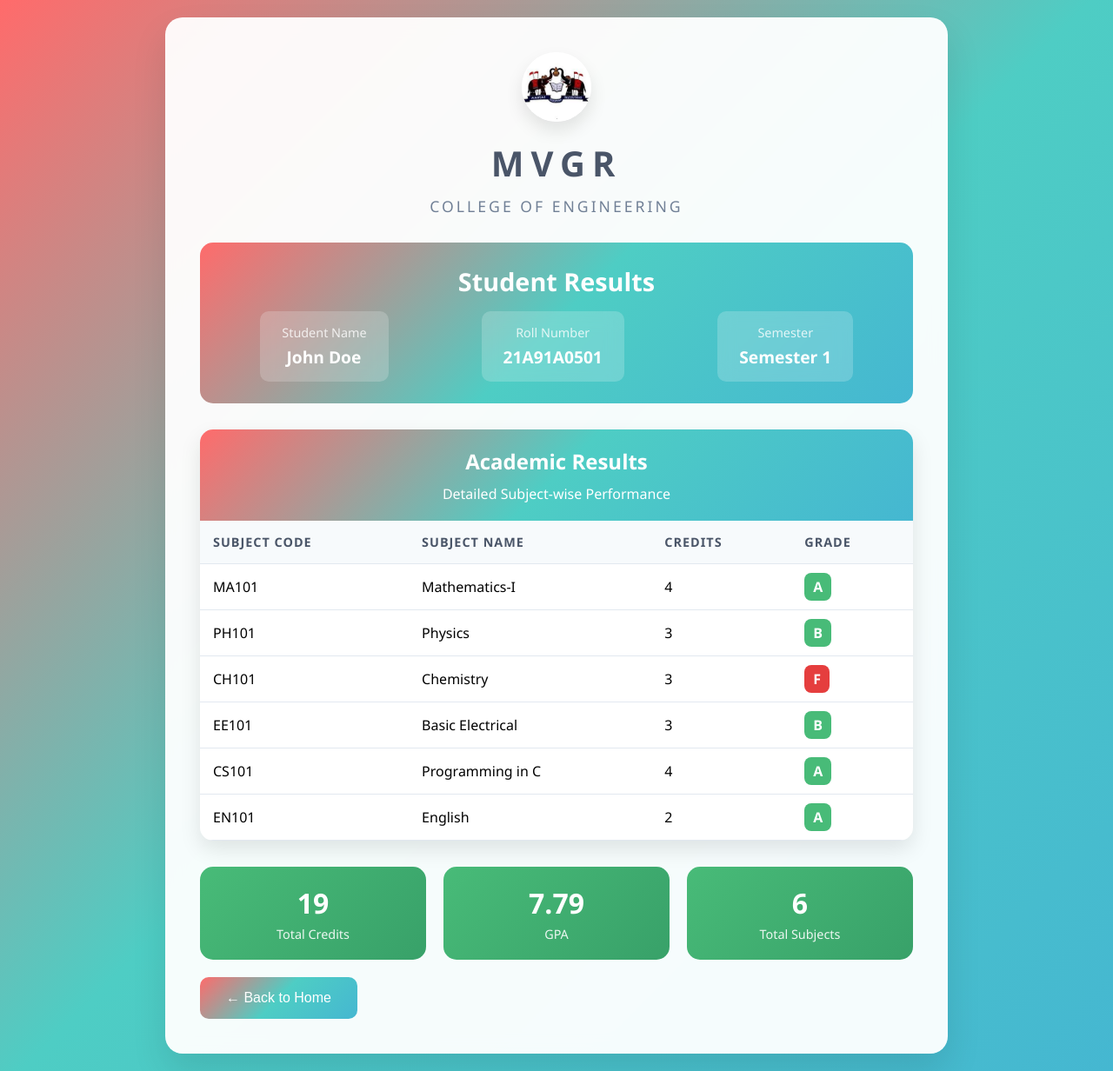
After one commit to RAVI252000/result-portal, a Flask app: page /display in a window 1280 px wide. The commit adds this page. Shown: the whole page at 87% size. Run offline with Flask 3, Linux system fonts and the light colour scheme; some libraries are stand-ins or nearby versions.

Commit message:
added result page

```diff
--- a/app.py
+++ b/app.py
@@ -1,4 +1,4 @@
-from flask import Flask, render_template
+from flask import Flask, render_template, request
 
 app = Flask(__name__)
 
@@ -8,5 +8,16 @@ def home():
   return render_template('homepage.html')
 
 
+@app.route('/display', methods=['GET', 'POST'])
+def display():
+  if request.method == 'POST':
+    rollno = request.form['rollno']
+    sem = request.form['sem']
+    # Fetch result data for rollno and sem, then pass it to results.html
+    # For demonstration, just pass rollno and sem:
+    return render_template('results.html', rollno=rollno, sem=sem)
+  return render_template('results.html')  # optional for GET
+
+
 if __name__ == '__main__':
   app.run(host='0.0.0.0', debug=True)
--- /dev/null
+++ b/static/result.css
@@ -0,0 +1,296 @@
+
+  * {
+    margin: 0;
+    padding: 0;
+    box-sizing: border-box;
+  }
+
+  body {
+    font-family: "Segoe UI", Tahoma, Geneva, Verdana, sans-serif;
+    background: linear-gradient(
+      135deg,
+      #ff6b6b 0%,
+      #4ecdc4 50%,
+      #45b7d1 100%
+    );
+    min-height: 100vh;
+    display: flex;
+    align-items: center;
+    justify-content: center;
+    padding: 20px;
+  }
+
+  .container {
+    background: rgba(255, 255, 255, 0.95);
+    border-radius: 20px;
+    padding: 40px;
+    box-shadow: 0 20px 40px rgba(0, 0, 0, 0.1);
+    backdrop-filter: blur(10px);
+    max-width: 900px;
+    width: 100%;
+    animation: fadeIn 0.8s ease-out;
+  }
+
+  @keyframes fadeIn {
+    from {
+      opacity: 0;
+      transform: translateY(30px);
+    }
+    to {
+      opacity: 1;
+      transform: translateY(0);
+    }
+  }
+
+  .header {
+    text-align: center;
+    margin-bottom: 30px;
+  }
+
+  .logo {
+    width: 80px;
+    height: 80px;
+    background: white;
+    border-radius: 50%;
+    margin: 0 auto 20px;
+    display: flex;
+    align-items: center;
+    justify-content: center;
+    box-shadow: 0 10px 20px rgba(0, 0, 0, 0.1);
+  }
+
+  .logo img {
+    width: 100%;
+    height: 100%;
+    object-fit: cover;
+    border-radius: 50%;
+  }
+
+  .college-name {
+    font-size: 2.5rem;
+    font-weight: bold;
+    color: #4a5568;
+    margin-bottom: 10px;
+    letter-spacing: 8px;
+  }
+
+  .college-subtitle {
+    font-size: 1.1rem;
+    color: #718096;
+    letter-spacing: 3px;
+    margin-bottom: 30px;
+  }
+
+  .student-info {
+    background: linear-gradient(
+      135deg,
+      #ff6b6b 0%,
+      #4ecdc4 50%,
+      #45b7d1 100%
+    );
+    color: white;
+    padding: 25px;
+    border-radius: 15px;
+    margin-bottom: 30px;
+    text-align: center;
+  }
+
+  .student-info h2 {
+    font-size: 1.8rem;
+    margin-bottom: 15px;
+  }
+
+  .info-row {
+    display: flex;
+    justify-content: space-around;
+    flex-wrap: wrap;
+    gap: 20px;
+  }
+
+  .info-item {
+    background: rgba(255, 255, 255, 0.2);
+    padding: 15px 25px;
+    border-radius: 10px;
+    backdrop-filter: blur(10px);
+  }
+
+  .info-label {
+    font-size: 0.9rem;
+    opacity: 0.8;
+    margin-bottom: 5px;
+  }
+
+  .info-value {
+    font-size: 1.2rem;
+    font-weight: bold;
+  }
+
+  .results-table {
+    background: white;
+    border-radius: 15px;
+    overflow: hidden;
+    box-shadow: 0 10px 25px rgba(0, 0, 0, 0.1);
+    margin-bottom: 30px;
+  }
+
+  .table-header {
+    background: linear-gradient(
+      135deg,
+      #ff6b6b 0%,
+      #4ecdc4 50%,
+      #45b7d1 100%
+    );
+    color: white;
+    padding: 20px;
+    text-align: center;
+  }
+
+  .table-header h3 {
+    font-size: 1.5rem;
+    margin-bottom: 10px;
+  }
+
+  table {
+    width: 100%;
+    border-collapse: collapse;
+  }
+
+  th,
+  td {
+    padding: 15px;
+    text-align: left;
+    border-bottom: 1px solid #e2e8f0;
+  }
+
+  th {
+    background: #f7fafc;
+    font-weight: bold;
+    color: #4a5568;
+    text-transform: uppercase;
+    font-size: 0.9rem;
+    letter-spacing: 1px;
+  }
+
+  tr:hover {
+    background: #f7fafc;
+    transition: background 0.3s ease;
+  }
+
+  .grade {
+    font-weight: bold;
+    padding: 5px 10px;
+    border-radius: 8px;
+    text-align: center;
+    color: white;
+  }
+
+  .grade-A {
+    background: #48bb78;
+  }
+  .grade-B {
+    background: #48bb78;
+  }
+  .grade-C {
+    background: #48bb78;
+  }
+  .grade-D {
+    background: #48bb78;
+  }
+  .grade-F {
+    background: #e53e3e;
+  }
+
+  .summary {
+    display: flex;
+    justify-content: space-around;
+    flex-wrap: wrap;
+    gap: 20px;
+    margin-top: 30px;
+  }
+
+  .summary-item {
+    background: linear-gradient(135deg, #48bb78 0%, #38a169 100%);
+    color: white;
+    padding: 20px;
+    border-radius: 15px;
+    text-align: center;
+    flex: 1;
+    min-width: 150px;
+  }
+
+  .summary-value {
+    font-size: 2rem;
+    font-weight: bold;
+    margin-bottom: 5px;
+  }
+
+  .summary-label {
+    font-size: 0.9rem;
+    opacity: 0.9;
+  }
+
+  .back-btn {
+    background: linear-gradient(
+      135deg,
+      #ff6b6b 0%,
+      #4ecdc4 50%,
+      #45b7d1 100%
+    );
+    color: white;
+    border: none;
+    padding: 15px 30px;
+    border-radius: 10px;
+    font-size: 1rem;
+    cursor: pointer;
+    transition: all 0.3s ease;
+    margin-top: 20px;
+  }
+
+  .back-btn:hover {
+    transform: translateY(-2px);
+    box-shadow: 0 10px 20px rgba(0, 0, 0, 0.2);
+  }
+
+  .loading {
+    text-align: center;
+    padding: 40px;
+    color: #718096;
+  }
+
+  .error {
+    background: #fed7d7;
+    color: #c53030;
+    padding: 20px;
+    border-radius: 10px;
+    margin: 20px 0;
+    text-align: center;
+  }
+
+  @media (max-width: 768px) {
+    .container {
+      padding: 20px;
+      margin: 10px;
+    }
+
+    .college-name {
+      font-size: 2rem;
+      letter-spacing: 4px;
+    }
+
+    .info-row {
+      flex-direction: column;
+    }
+
+    .summary {
+      flex-direction: column;
+    }
+
+    table {
+      font-size: 0.9rem;
+    }
+
+    th,
+    td {
+      padding: 10px;
+    }
+  }
--- a/templates/homepage.html
+++ b/templates/homepage.html
@@ -67,8 +67,8 @@
       <h1>MVGR</h1>
       <h2>College of Engineering</h2>
 
-      <form id="resultForm">
-        <div class="form-group">
+        <form id="resultForm" action="/display" method="POST">
+          <div class="form-group">
           <label for="rollno">Roll Number</label>
           <input
             type="text"
--- /dev/null
+++ b/templates/results.html
@@ -0,0 +1,295 @@
+<!DOCTYPE html>
+<html lang="en">
+  <head>
+    <meta charset="UTF-8" />
+    <meta name="viewport" content="width=device-width, initial-scale=1.0" />
+    <title>Results - MVGR College of Engineering</title>
+    <script src="https://cdnjs.cloudflare.com/ajax/libs/xlsx/0.18.5/xlsx.full.min.js"></script>
+    <link rel="stylesheet" href="/static/result.css">
+      </head>
+  <body>
+    <div class="container">
+      <div class="header">
+        <div class="logo">
+          <img src="/static/image.png" alt="MVGR Logo" />
+        </div>
+        <h1 class="college-name">MVGR</h1>
+        <p class="college-subtitle">COLLEGE OF ENGINEERING</p>
+      </div>
+
+      <div class="student-info">
+        <h2>Student Results</h2>
+        <div class="info-row">
+          <div class="info-item">
+            <div class="info-label">Student Name</div>
+            <div class="info-value" id="studentName">Loading...</div>
+          </div>
+          <div class="info-item">
+            <div class="info-label">Roll Number</div>
+            <div class="info-value" id="rollNumber">Loading...</div>
+          </div>
+          <div class="info-item">
+            <div class="info-label">Semester</div>
+            <div class="info-value" id="semester">Loading...</div>
+          </div>
+        </div>
+      </div>
+
+      <div class="results-table">
+        <div class="table-header">
+          <h3>Academic Results</h3>
+          <p>Detailed Subject-wise Performance</p>
+        </div>
+
+        <div id="loadingDiv" class="loading">
+          <p>Loading results...</p>
+        </div>
+
+        <div id="errorDiv" class="error" style="display: none">
+          <p>
+            Error loading results. Please make sure the Excel file is available.
+          </p>
+        </div>
+
+        <div id="resultsContent" style="display: none">
+          <table id="resultsTable">
+            <thead>
+              <tr>
+                <th>Subject Code</th>
+                <th>Subject Name</th>
+                <th>Credits</th>
+                <th>Grade</th>
+              </tr>
+            </thead>
+            <tbody id="resultsBody"></tbody>
+          </table>
+        </div>
+      </div>
+
+      <div class="summary" id="summaryDiv" style="display: none">
+        <div class="summary-item">
+          <div class="summary-value" id="totalCredits">0</div>
+          <div class="summary-label">Total Credits</div>
+        </div>
+        <div class="summary-item">
+          <div class="summary-value" id="gpa">0.00</div>
+          <div class="summary-label">GPA</div>
+        </div>
+        <div class="summary-item">
+          <div class="summary-value" id="totalSubjects">0</div>
+          <div class="summary-label">Total Subjects</div>
+        </div>
+      </div>
+
+      <button class="back-btn" onclick="location.href='homepage.html'">
+        ← Back to Home
+      </button>
+    </div>
+
+    <script>
+      // Sample data structure - replace this with actual Excel file reading
+      const sampleData = {
+        "21A91A0501": {
+          name: "John Doe",
+          semesters: {
+            1: [
+              {
+                code: "MA101",
+                subject: "Mathematics-I",
+                credits: 4,
+                grade: "A",
+              },
+              { code: "PH101", subject: "Physics", credits: 3, grade: "B" },
+              { code: "CH101", subject: "Chemistry", credits: 3, grade: "F" },
+              {
+                code: "EE101",
+                subject: "Basic Electrical",
+                credits: 3,
+                grade: "B",
+              },
+              {
+                code: "CS101",
+                subject: "Programming in C",
+                credits: 4,
+                grade: "A",
+              },
+              { code: "EN101", subject: "English", credits: 2, grade: "A" },
+            ],
+            2: [
+              {
+                code: "MA201",
+                subject: "Mathematics-II",
+                credits: 4,
+                grade: "A",
+              },
+              { code: "PH201", subject: "Physics-II", credits: 3, grade: "B" },
+              {
+                code: "ME201",
+                subject: "Engineering Mechanics",
+                credits: 3,
+                grade: "A",
+              },
+              {
+                code: "CS201",
+                subject: "Data Structures",
+                credits: 4,
+                grade: "A",
+              },
+              {
+                code: "EC201",
+                subject: "Digital Electronics",
+                credits: 3,
+                grade: "B",
+              },
+            ],
+          },
+        },
+        "21A91A0502": {
+          name: "Jane Smith",
+          semesters: {
+            1: [
+              {
+                code: "MA101",
+                subject: "Mathematics-I",
+                credits: 4,
+                grade: "A",
+              },
+              { code: "PH101", subject: "Physics", credits: 3, grade: "A" },
+              { code: "CH101", subject: "Chemistry", credits: 3, grade: "F" },
+              {
+                code: "EE101",
+                subject: "Basic Electrical",
+                credits: 3,
+                grade: "A",
+              },
+              {
+                code: "CS101",
+                subject: "Programming in C",
+                credits: 4,
+                grade: "A",
+              },
+              { code: "EN101", subject: "English", credits: 2, grade: "A" },
+            ],
+          },
+        },
+      };
+
+      // Grade point mapping
+      const gradePoints = {
+        A: 10,
+        B: 8,
+        C: 6,
+        D: 4,
+        F: 0,
+      };
+
+      function getUrlParams() {
+        const urlParams = new URLSearchParams(window.location.search);
+        return {
+          rollNumber: urlParams.get("roll") || "21A91A0501",
+          semester: parseInt(urlParams.get("semester")) || 1,
+        };
+      }
+
+      function getGradeClass(grade) {
+        return `grade grade-${grade}`;
+      }
+
+      function calculateGPA(subjects) {
+        let totalCredits = 0;
+        let totalGradePoints = 0;
+
+        subjects.forEach((subject) => {
+          totalCredits += subject.credits;
+          totalGradePoints += subject.credits * gradePoints[subject.grade];
+        });
+
+        return totalCredits > 0
+          ? (totalGradePoints / totalCredits).toFixed(2)
+          : 0.0;
+      }
+
+      function displayResults() {
+        const params = getUrlParams();
+        const studentData = sampleData[params.rollNumber];
+
+        if (!studentData) {
+          document.getElementById("errorDiv").style.display = "block";
+          document.getElementById("loadingDiv").style.display = "none";
+          return;
+        }
+
+        const semesterData = studentData.semesters[params.semester];
+        if (!semesterData) {
+          document.getElementById("errorDiv").style.display = "block";
+          document.getElementById("loadingDiv").style.display = "none";
+          return;
+        }
+
+        // Update student info
+        document.getElementById("studentName").textContent = studentData.name;
+        document.getElementById("rollNumber").textContent = params.rollNumber;
+        document.getElementById(
+          "semester"
+        ).textContent = `Semester ${params.semester}`;
+
+        // Populate results table
+        const tbody = document.getElementById("resultsBody");
+        tbody.innerHTML = "";
+
+        semesterData.forEach((subject) => {
+          const row = tbody.insertRow();
+          row.innerHTML = `
+                    <td>${subject.code}</td>
+                    <td>${subject.subject}</td>
+                    <td>${subject.credits}</td>
+                    <td><span class="${getGradeClass(subject.grade)}">${
+            subject.grade
+          }</span></td>
+                `;
+        });
+
+        // Calculate and display summary
+        const totalCredits = semesterData.reduce(
+          (sum, subject) => sum + subject.credits,
+          0
+        );
+        const gpa = calculateGPA(semesterData);
+        const totalSubjects = semesterData.length;
+
+        document.getElementById("totalCredits").textContent = totalCredits;
+        document.getElementById("gpa").textContent = gpa;
+        document.getElementById("totalSubjects").textContent = totalSubjects;
+
+        // Show results
+        document.getElementById("loadingDiv").style.display = "none";
+        document.getElementById("resultsContent").style.display = "block";
+        document.getElementById("summaryDiv").style.display = "flex";
+      }
+
+      function goBack() {
+        window.history.back();
+      }
+
+      // Initialize page
+      document.addEventListener("DOMContentLoaded", function () {
+        setTimeout(displayResults, 1000); // Simulate loading time
+      });
+
+      // Function to read Excel file (for future implementation)
+      function readExcelFile(file) {
+        const reader = new FileReader();
+        reader.onload = function (e) {
+          const data = new Uint8Array(e.target.result);
+          const workbook = XLSX.read(data, { type: "array" });
+          const firstSheet = workbook.Sheets[workbook.SheetNames[0]];
+          const jsonData = XLSX.utils.sheet_to_json(firstSheet);
+
+          // Process jsonData according to your Excel structure
+          console.log(jsonData);
+        };
+        reader.readAsArrayBuffer(file);
+      }
+    </script>
+  </body>
+</html>
```
